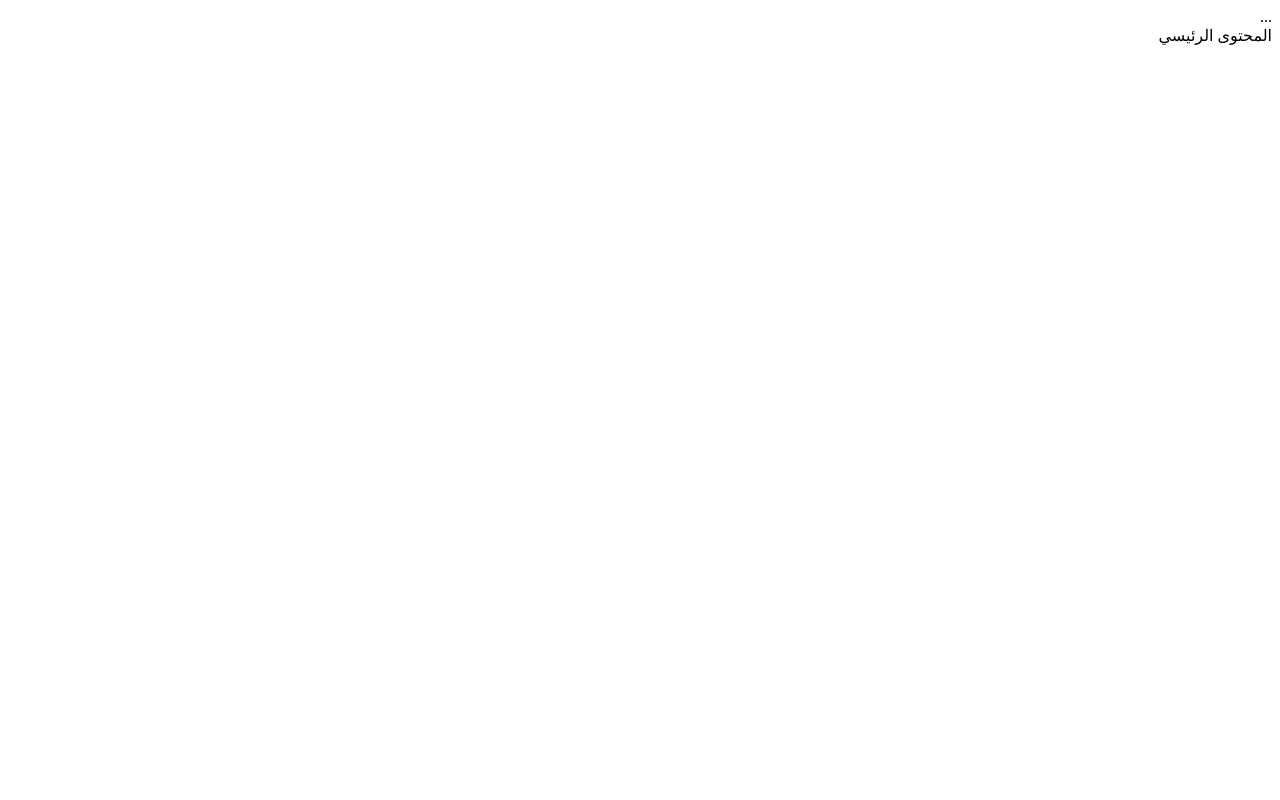
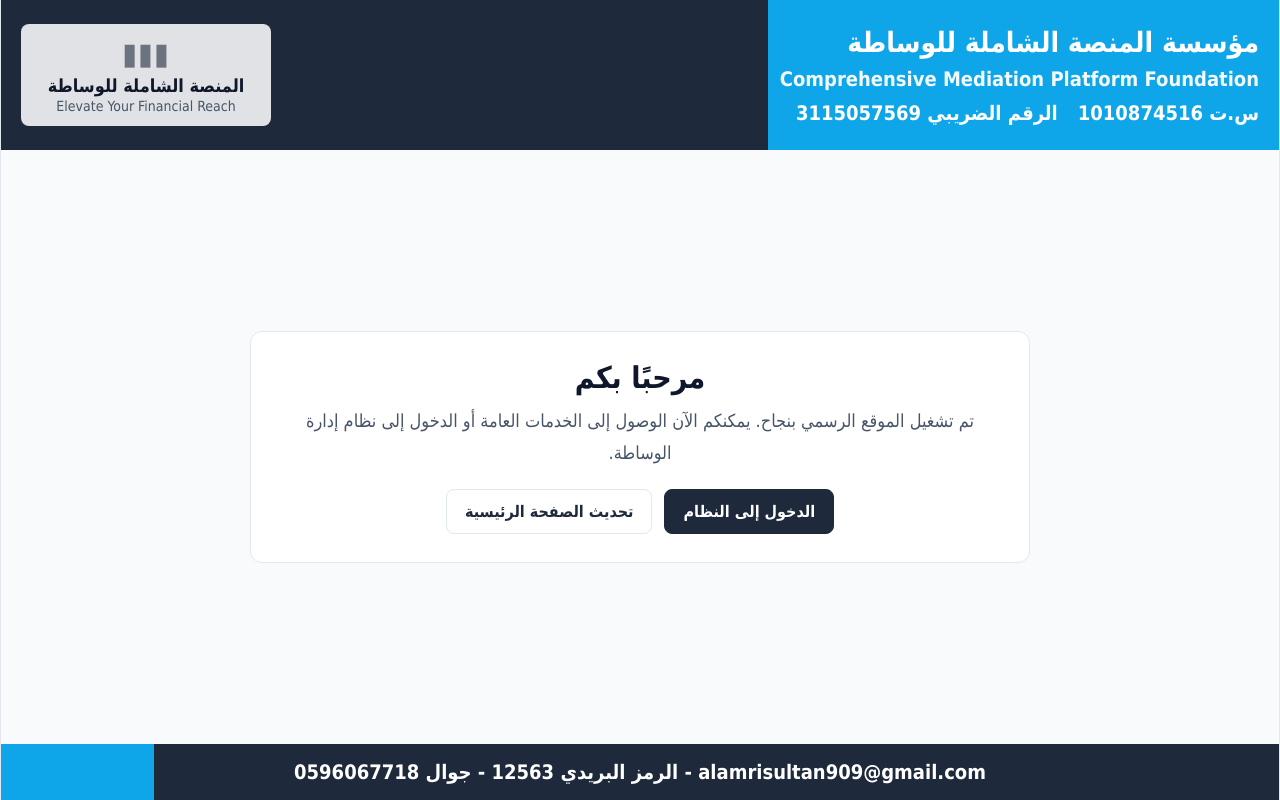
Before and after one commit to alamrisultan909-cell/wasata-nwo, a plain HTML site: page public-site/index.html in a window 1280 px wide. Drawn offline with Linux system fonts and the light colour scheme.

Commit message:
Replace placeholder public homepage with branded landing page

```diff
--- a/public-site/index.html
+++ b/public-site/index.html
@@ -1,12 +1,208 @@
-<!-- Source Code: SCREEN_126 -->
 <!DOCTYPE html>
 <html dir="rtl" lang="ar">
 <head>
-  <meta charset="UTF-8">
-  <title>الموقع العام</title>
+  <meta charset="UTF-8" />
+  <meta name="viewport" content="width=device-width, initial-scale=1.0" />
+  <title>مؤسسة المنصة الشاملة للوساطة</title>
+  <style>
+    :root {
+      --primary: #1e293b;
+      --accent: #0ea5e9;
+      --bg: #f8fafc;
+      --text: #0f172a;
+      --muted: #475569;
+      --border: #e2e8f0;
+    }
+
+    * { box-sizing: border-box; }
+
+    body {
+      margin: 0;
+      font-family: "IBM Plex Sans Arabic", "Tahoma", sans-serif;
+      background: var(--bg);
+      color: var(--text);
+    }
+
+    .page {
+      min-height: 100vh;
+      display: flex;
+      flex-direction: column;
+      border-inline: 1px solid var(--border);
+    }
+
+    .header {
+      background: linear-gradient(90deg, var(--primary) 0 60%, var(--accent) 60% 100%);
+      color: #fff;
+      padding: 24px 20px;
+      display: grid;
+      grid-template-columns: 1fr auto;
+      gap: 12px;
+      align-items: center;
+    }
+
+    .brand h1 {
+      margin: 0;
+      font-size: 28px;
+      line-height: 1.3;
+    }
+
+    .brand h2 {
+      margin: 6px 0 0;
+      font-size: 20px;
+      font-weight: 600;
+      opacity: 0.95;
+    }
+
+    .meta {
+      margin-top: 10px;
+      font-size: 20px;
+      font-weight: 700;
+      display: flex;
+      flex-wrap: wrap;
+      gap: 20px;
+    }
+
+    .logo-box {
+      text-align: center;
+      background: #ffffffdd;
+      color: var(--text);
+      border-radius: 8px;
+      padding: 12px 14px;
+      min-width: 250px;
+    }
+
+    .logo-box .logo {
+      font-size: 30px;
+      font-weight: 800;
+      letter-spacing: 1px;
+      color: #6b7280;
+    }
+
+    .logo-box .name {
+      margin-top: 4px;
+      font-size: 18px;
+      font-weight: 700;
+    }
+
+    .logo-box .tag {
+      margin-top: 2px;
+      font-size: 14px;
+      color: var(--muted);
+    }
+
+    main {
+      flex: 1;
+      display: grid;
+      place-items: center;
+      padding: 32px 16px;
+    }
+
+    .welcome {
+      text-align: center;
+      background: #fff;
+      border: 1px solid var(--border);
+      border-radius: 12px;
+      padding: 28px;
+      max-width: 780px;
+      width: 100%;
+    }
+
+    .welcome h3 {
+      margin: 0 0 10px;
+      font-size: 30px;
+    }
+
+    .welcome p {
+      margin: 0;
+      color: var(--muted);
+      font-size: 18px;
+      line-height: 1.8;
+    }
+
+    .actions {
+      margin-top: 20px;
+      display: flex;
+      justify-content: center;
+      gap: 12px;
+      flex-wrap: wrap;
+    }
+
+    .btn {
+      text-decoration: none;
+      padding: 12px 18px;
+      border-radius: 8px;
+      font-weight: 700;
+      border: 1px solid var(--border);
+    }
+
+    .btn.primary {
+      background: var(--primary);
+      color: #fff;
+      border-color: var(--primary);
+    }
+
+    .btn.secondary {
+      color: var(--primary);
+      background: #fff;
+    }
+
+    .footer {
+      background: linear-gradient(90deg, var(--accent) 0 12%, var(--primary) 12% 100%);
+      color: #fff;
+      padding: 16px 20px;
+      text-align: center;
+      font-size: 20px;
+      font-weight: 700;
+    }
+
+    @media (max-width: 768px) {
+      .header {
+        grid-template-columns: 1fr;
+      }
+      .brand h1 { font-size: 22px; }
+      .brand h2 { font-size: 16px; }
+      .meta { font-size: 16px; }
+      .footer { font-size: 16px; }
+      .welcome h3 { font-size: 24px; }
+      .welcome p { font-size: 16px; }
+    }
+  </style>
 </head>
 <body>
-  <header>...</header>
-  <main>المحتوى الرئيسي</main>
+  <div class="page">
+    <header class="header">
+      <div class="brand">
+        <h1>مؤسسة المنصة الشاملة للوساطة</h1>
+        <h2>Comprehensive Mediation Platform Foundation</h2>
+        <div class="meta">
+          <span>س.ت 1010874516</span>
+          <span>الرقم الضريبي 3115057569</span>
+        </div>
+      </div>
+
+      <div class="logo-box" aria-label="هوية المؤسسة">
+        <div class="logo">▮▮▮</div>
+        <div class="name">المنصة الشاملة للوساطة</div>
+        <div class="tag">Elevate Your Financial Reach</div>
+      </div>
+    </header>
+
+    <main>
+      <section class="welcome">
+        <h3>مرحبًا بكم</h3>
+        <p>
+          تم تشغيل الموقع الرسمي بنجاح. يمكنكم الآن الوصول إلى الخدمات العامة أو الدخول إلى نظام إدارة الوساطة.
+        </p>
+        <div class="actions">
+          <a class="btn primary" href="/app">الدخول إلى النظام</a>
+          <a class="btn secondary" href="https://www.wasata.sa">تحديث الصفحة الرئيسية</a>
+        </div>
+      </section>
+    </main>
+
+    <footer class="footer">
+      alamrisultan909@gmail.com - الرمز البريدي 12563 - جوال 0596067718
+    </footer>
+  </div>
 </body>
 </html>
```
